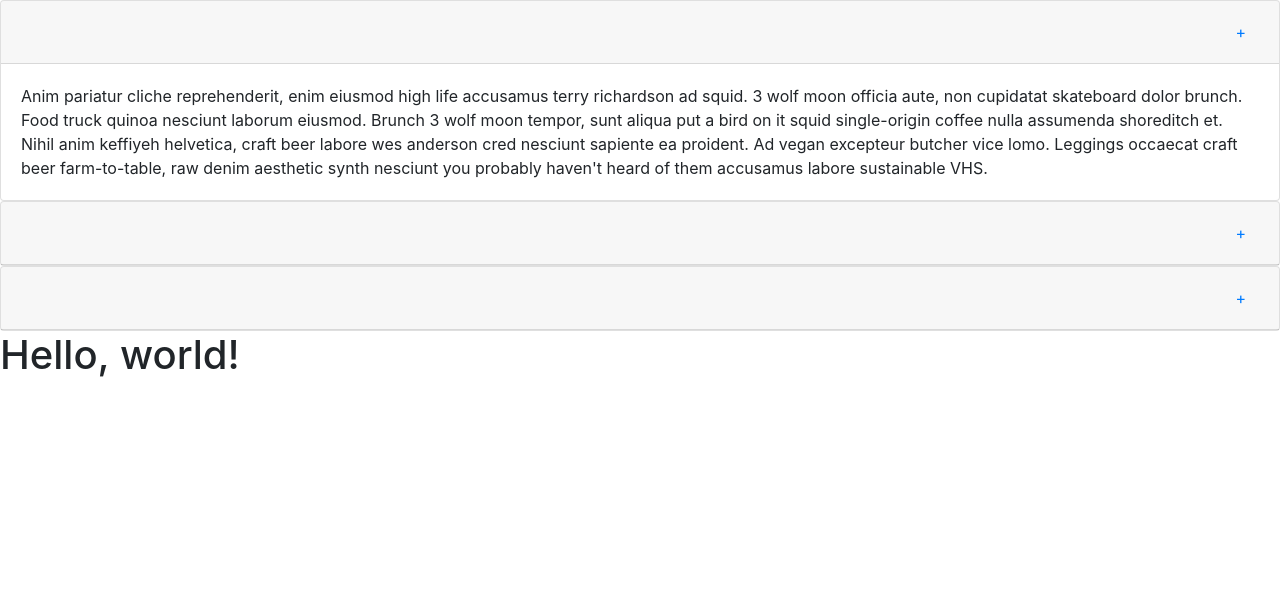
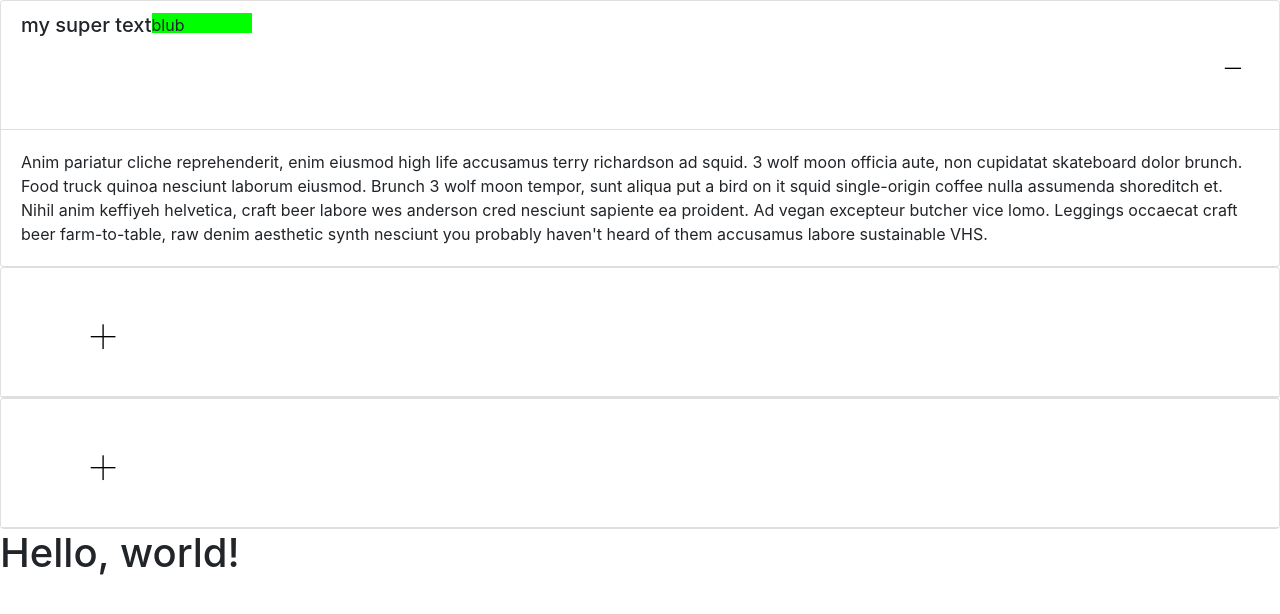
Before and after one commit to nfsolutions/bs-accordion, an Angular app: page / in a window 1280 px wide. Shown: the top 614 px of the page. Built offline with nearby package versions, Linux system fonts and the light colour scheme.

Commit message:
accordion

```diff
--- a/src/app/app.component.css
+++ b/src/app/app.component.css
@@ -1,3 +1,58 @@
+.header-div {
+  background-color: white;
+}
+
+.header-div:hover {
+  background-color: #f4f3f1;
+}
 .header-left {
   text-align: right;
 }
+
+.center {
+  /*padding: 70px 0;*/
+  /*border: 3px solid green;*/
+  /*text-align: center;*/
+}
+
+[data-toggle="collapse"] .fa:before {
+  content: "-";
+  font-size: 60px;
+  font-weight: lighter;
+  color: black;
+  background-color: transparent;
+}
+
+[data-toggle="collapse"].collapsed .fa:before {
+  content: "+";
+  font-size: 60px;
+  font-weight: lighter;
+  color: black;
+  background-color: transparent;
+  padding-left: 50px;
+}
+
+.btn-link {
+  text-decoration: none;
+}
+
+#inline-container {
+  width:100%;
+  text-align:center;
+}
+
+#inline-left {
+  float:left;
+}
+
+#inline-right {
+  float:right;
+}
+
+#inline-center {
+  display: inline-block;
+  margin:0 auto;
+  width:100px;
+  height: 20px;
+  background: #00ff00;
+}
--- a/src/app/app.component.html
+++ b/src/app/app.component.html
@@ -1,11 +1,15 @@
 <div id="accordion">
   <div class="card">
-    <div class="card-header" id="headingOne">
-      <h5 class="mb-0 header-left">
-        <button class="btn btn-link" data-toggle="collapse" data-target="#collapseOne" aria-expanded="true" aria-controls="collapseOne">
-          +
-        </button>
-      </h5>
+    <div class="card-header header-div" id="headingOne">
+          <div id="inline-left" class="center">
+            <h5>my super text</h5>
+          </div>
+          <div id="inline-center">blub</div>
+          <div id="inline-right">
+            <button class="btn btn-link" data-toggle="collapse" data-target="#collapseOne" aria-expanded="true" aria-controls="collapseOne">
+              <a class="fa" aria-hidden="true"></a>
+            </button>
+          </div>
     </div>
 
     <div id="collapseOne" class="collapse show" aria-labelledby="headingOne" data-parent="#accordion">
@@ -15,10 +19,10 @@
     </div>
   </div>
   <div class="card">
-    <div class="card-header" id="headingTwo">
-      <h5 class="mb-0 header-left">
+    <div class="card-header header-div" id="headingTwo">
+      <h5 class="mb-0">
         <button class="btn btn-link collapsed" data-toggle="collapse" data-target="#collapseTwo" aria-expanded="false" aria-controls="collapseTwo">
-          +
+          <a class="fa" aria-hidden="true"></a>
         </button>
       </h5>
     </div>
@@ -29,10 +33,10 @@
     </div>
   </div>
   <div class="card">
-    <div class="card-header" id="headingThree">
-      <h5 class="mb-0 header-left">
+    <div class="card-header header-div" id="headingThree">
+      <h5 class="mb-0">
         <button class="btn btn-link collapsed" data-toggle="collapse" data-target="#collapseThree" aria-expanded="false" aria-controls="collapseThree">
-         +
+          <a class="fa" aria-hidden="true"></a>
         </button>
       </h5>
     </div>
```
